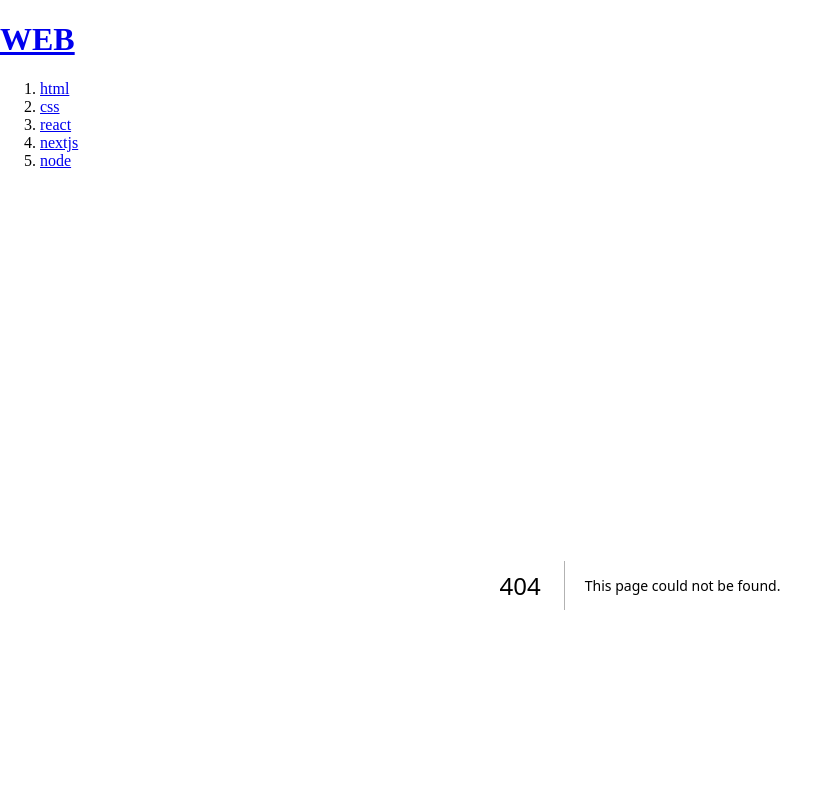
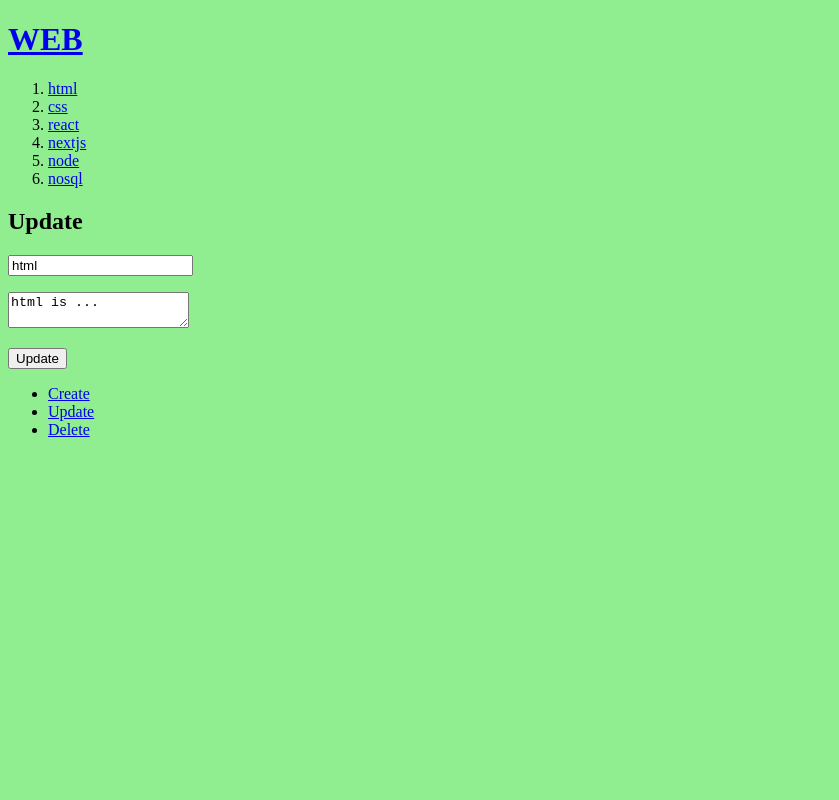
Before and after one commit to siu2388/elice_AI7, a Next.js app in the folder 06-react/0403next/: page /update/1 in a window 1280 px wide. Before the commit this address had no page. Shown: the top 800 px of the page, without its empty margins (0-839 px from the left). Built offline with nearby package versions, Linux system fonts and the light colour scheme; data requests are answered from the project's data file.

Commit message:
update페이지 구현

```diff
--- a/06-react/0403next/components/layout.js
+++ b/06-react/0403next/components/layout.js
@@ -21,6 +21,19 @@
       </li>
     );
   });
+  let contextUI = null;
+  if (router.query.id !== undefined) {
+    contextUI = (
+      <>
+        <li>
+          <Link href={`/update/${router.query.id}`}>Update</Link>
+        </li>
+        <li>
+          <Link href="/delete">Delete</Link>
+        </li>
+      </>
+    );
+  }
 
   return (
     <>
@@ -33,12 +46,7 @@
         <li>
           <Link href="/create">Create</Link>
         </li>
-        <li>
-          <Link href="/update">Update</Link>
-        </li>
-        <li>
-          <Link href="/delete">Delete</Link>
-        </li>
+        {contextUI}
       </ul>
     </>
   );
--- a/06-react/0403next/db.json
+++ b/06-react/0403next/db.json
@@ -24,6 +24,11 @@
       "title": "node",
       "body": "nodejs is ...",
       "id": 5
+    },
+    {
+      "title": "nosql",
+      "body": "nosql is ...",
+      "id": 6
     }
   ]
 }
--- /dev/null
+++ b/06-react/0403next/pages/update/[id].js
@@ -0,0 +1,84 @@
+import { useRouter } from "next/router";
+import { useState, useEffect } from "react";
+
+export default function Update() {
+  const router = useRouter();
+  // const [topic, setTopic] = useState({ title: "", body: "" });
+  //title, body로 state변경
+  const [title, setTitle] = useState("");
+  const [body, setBody] = useState("");
+  console.log("router", router.query.id); //id값 가져오기
+  //useEffect(파라미터 함수,언제실행될까)
+  //fetch
+  useEffect(() => {
+    if (router.query.id !== undefined) {
+      fetch("http://localhost:9999/topics/" + router.query.id)
+        .then((res) => res.json())
+        .then((data) => {
+          setTitle(data.title);
+          setBody(data.body);
+          console.log("data", data);
+        });
+    }
+  }, [router.query.id]);
+
+  const handler = (event) => {
+    event.preventDefault();
+    console.log(event.target.title.value);
+    const title = event.target.title.value;
+    const body = event.target.body.value;
+    //title, body 값을 json으로 바꾼뒤  localhost:9999/topics로 post메소드로 서버로 전송해야함
+    const data = {
+      title: title,
+      body: body,
+    };
+
+    fetch("http://localhost:9999/topics/" + router.query.id, {
+      method: "PATCH",
+      headers: {
+        "Content-Type": "application/json",
+      },
+      body: JSON.stringify(data),
+    })
+      .then((response) => response.json())
+      .then((result) => {
+        console.log("Success:", result);
+        //쓴 글 확인하기
+        const last_id = result.id;
+        // /read/last_id로 이동시키면(redirect) 쓴 글을 읽을 수 있음
+        router.push("/read/" + last_id);
+      });
+  };
+  return (
+    <>
+      <form onSubmit={handler}>
+        <h2>Update</h2>
+        <p>
+          <input
+            type="text"
+            name="title"
+            placeholder="제목"
+            value={title}
+            onChange={(e) => {
+              console.log(e.target.value);
+              setTitle(e.target.value);
+            }}
+          />
+        </p>
+        <p>
+          <textarea
+            name="body"
+            placeholder="본문"
+            value={body}
+            onChange={(e) => {
+              setBody(e.target.value);
+            }}
+          ></textarea>
+        </p>
+        <p>
+          <input type="submit" value="Update" />
+        </p>
+      </form>
+    </>
+  );
+}
```
